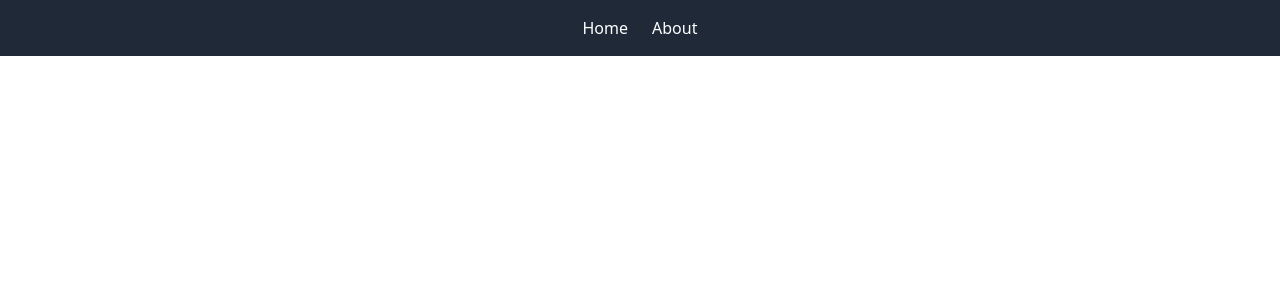
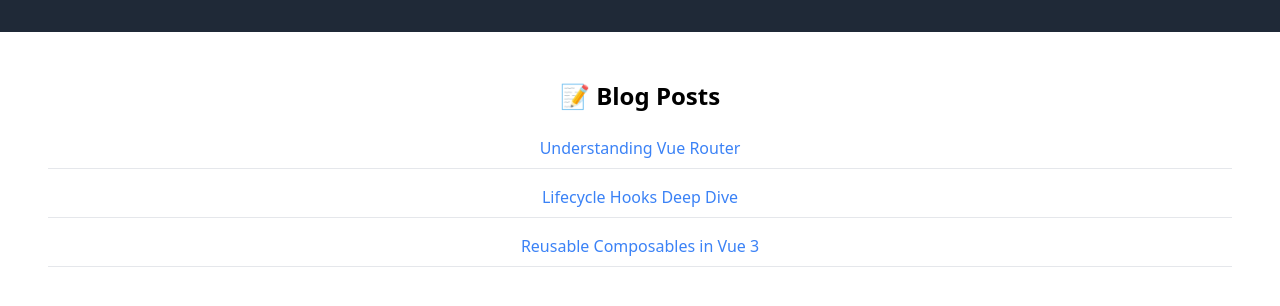
Before and after one commit to emmarcaber/vue-hike, a Vue app: page /blog in a window 1280 px wide. Before the commit this address had no page. Shown: the top 306 px of the page. Built offline with nearby package versions, Linux system fonts and the light colour scheme.

Commit message:
Feat: implement BlogView and LoginView components; update routing and authentication logic

```diff
--- /dev/null
+++ b/src/4_Routing_and_Navigation/views/BlogView.vue
@@ -0,0 +1,20 @@
+<script setup>
+const posts = [
+  { id: 1, title: 'Understanding Vue Router' },
+  { id: 2, title: 'Lifecycle Hooks Deep Dive' },
+  { id: 3, title: 'Reusable Composables in Vue 3' },
+]
+</script>
+
+<template>
+  <div class="p-6 text-center">
+    <h1 class="text-2xl font-bold mb-4">📝 Blog Posts</h1>
+    <ul class="space-y-2">
+      <li v-for="post in posts" :key="post.id" class="p-2 border-b">
+        <RouterLink :to="`/user/${post.id}`" class="text-blue-500 hover:underline">
+          {{ post.title }}
+        </RouterLink>
+      </li>
+    </ul>
+  </div>
+</template>
--- a/src/4_Routing_and_Navigation/views/DashboardView.vue
+++ b/src/4_Routing_and_Navigation/views/DashboardView.vue
@@ -1,6 +1,6 @@
 <template>
-  <div>
-    <h1 class="text-2xl font-bold mb-4">Dashboard</h1>
-    <p>Welcome to your dashboard! This area is protected and requires authentication to access.</p>
+  <div class="p-6 text-center">
+    <h1 class="text-3xl font-bold mb-4">📊 Admin Dashboard</h1>
+    <p>Welcome, you are authenticated!</p>
   </div>
 </template>
--- /dev/null
+++ b/src/4_Routing_and_Navigation/views/LoginView.vue
@@ -0,0 +1,21 @@
+<script setup>
+import { useRouter } from 'vue-router'
+import { useAuth } from '@/composables/useAuth'
+
+const router = useRouter()
+const { login: authLogin } = useAuth()
+
+function login() {
+  authLogin()
+  router.push('/dashboard')
+}
+</script>
+
+<template>
+  <div class="text-center p-6">
+    <h1 class="text-3xl mb-4 font-bold">🔐 Login</h1>
+    <button @click="login" class="bg-green-500 hover:bg-green-600 px-4 py-2 rounded-lg text-white">
+      Log In
+    </button>
+  </div>
+</template>
--- a/src/Chapters/4_Routing_and_Navigation.vue
+++ b/src/Chapters/4_Routing_and_Navigation.vue
@@ -1,7 +1,27 @@
+<script setup>
+import { useRouter } from 'vue-router'
+import { useAuth } from '@/composables/useAuth'
+
+const router = useRouter()
+const { isAuthenticated, logout } = useAuth()
+
+function handleLogout() {
+  logout()
+  router.push('/')
+}
+</script>
+
 <template>
-  <nav class="bg-gray-800 text-white p-4 flex gap-6 justify-center">
-    <RouterLink to="/" class="hover:text-yellow-400">Home</RouterLink>
-    <RouterLink to="/about" class="hover:text-yellow-400">About</RouterLink>
+  <nav class="bg-gray-800 text-white p-4 flex gap-6 justify-center items-center">
+    <template v-if="isAuthenticated">
+      <RouterLink :to="'/home'" class="hover:text-yellow-400">Home</RouterLink>
+      <RouterLink to="/about" class="hover:text-yellow-400">About</RouterLink>
+      <RouterLink to="/dashboard" class="hover:text-yellow-400">Dashboard</RouterLink>
+      <RouterLink to="/blog" class="hover:text-yellow-400">Blog</RouterLink>
+      <button @click="handleLogout" class="bg-red-500 hover:bg-red-600 px-3 py-1 rounded text-sm">
+        Logout
+      </button>
+    </template>
   </nav>
 
   <main class="p-6">
--- a/src/auth.js
+++ /dev/null
@@ -1,3 +0,0 @@
-export const isAuthenticated = () => {
-  return localStorage.getItem('auth') === 'true'
-}
--- /dev/null
+++ b/src/composables/useAuth.js
@@ -0,0 +1,24 @@
+import { ref, computed } from 'vue'
+
+// Shared reactive state across all components
+const isLoggedIn = ref(localStorage.getItem('auth') === 'true')
+
+export function useAuth() {
+  const login = () => {
+    localStorage.setItem('auth', 'true')
+    isLoggedIn.value = true
+  }
+
+  const logout = () => {
+    localStorage.removeItem('auth')
+    isLoggedIn.value = false
+  }
+
+  const isAuthenticated = computed(() => isLoggedIn.value)
+
+  return {
+    isAuthenticated,
+    login,
+    logout,
+  }
+}
--- a/src/router/index.js
+++ b/src/router/index.js
@@ -1,15 +1,19 @@
 import { createRouter, createWebHistory } from 'vue-router'
-import HomeView from '@/4_Routing_and_Navigation/views/HomeView.vue'
 import AboutView from '@/4_Routing_and_Navigation/views/AboutView.vue'
 import UserView from '@/4_Routing_and_Navigation/views/UserView.vue'
 import DashboardView from '@/4_Routing_and_Navigation/views/DashboardView.vue'
-import { isAuthenticated } from '@/auth'
+import BlogView from '@/4_Routing_and_Navigation/views/BlogView.vue'
+import LoginView from '@/4_Routing_and_Navigation/views/LoginView.vue'
+import HomeView from '@/4_Routing_and_Navigation/views/HomeView.vue'
+import { useAuth } from '@/composables/useAuth'
 
 const routes = [
-  { path: '/', name: 'home', component: HomeView },
+  { path: '/', name: 'index', component: LoginView },
+  { path: '/home', name: 'home', component: HomeView },
   { path: '/about', name: 'about', component: AboutView },
+  { path: '/blog', name: 'blog', component: BlogView },
+  { path: '/dashboard', name: 'dashboard', component: DashboardView, meta: { requiresAuth: true } },
   { path: '/user/:id', name: 'user', component: UserView, props: true },
-  { path: '/dashboard', name: 'dashboard', component: DashboardView, meta: { requiresAuth: true } },
 ]
 
 const router = createRouter({
@@ -18,8 +22,10 @@ const router = createRouter({
 })
 
 router.beforeEach((to, from, next) => {
-  if (to.meta.requiresAuth && !isAuthenticated()) {
-    alert('You must log in first!')
+  const { isAuthenticated } = useAuth()
+
+  if (to.meta.requiresAuth && !isAuthenticated.value) {
+    alert('Access denied! Please login first.')
     next('/')
   } else {
     next()
```
